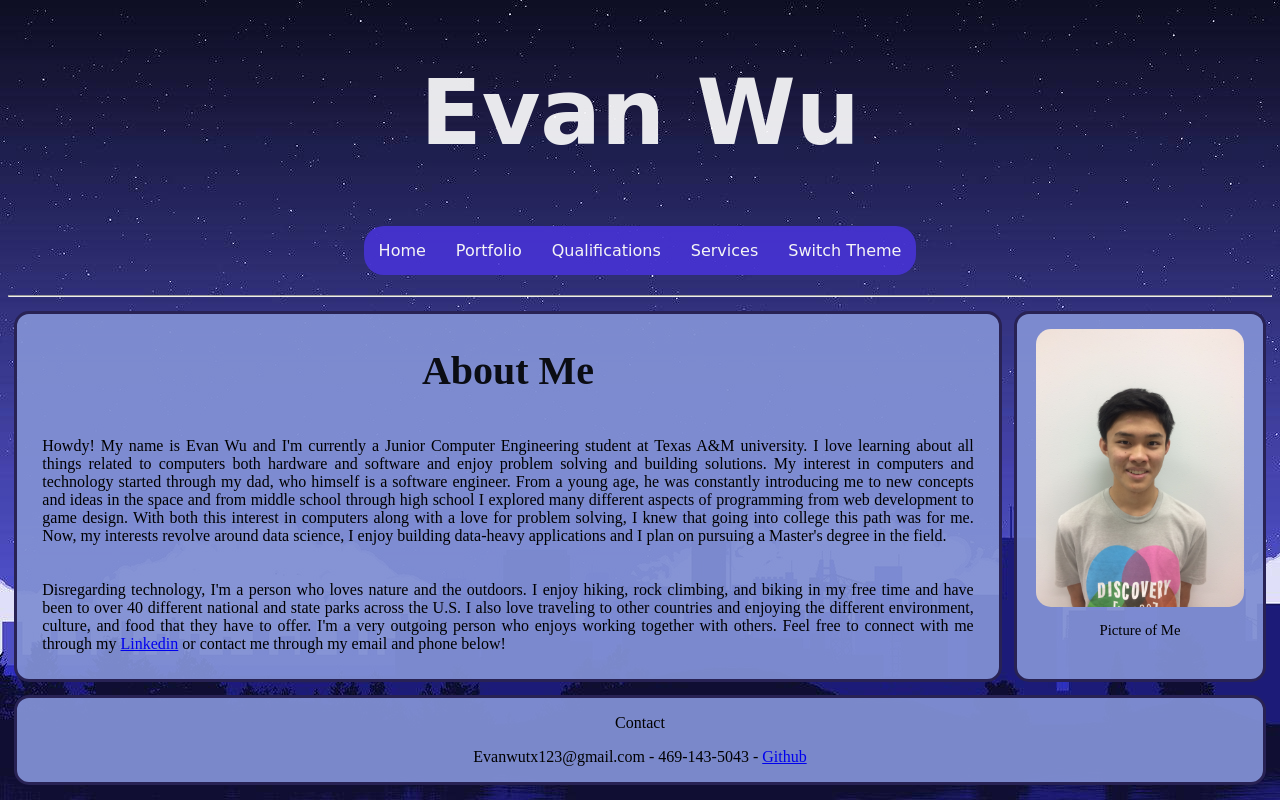
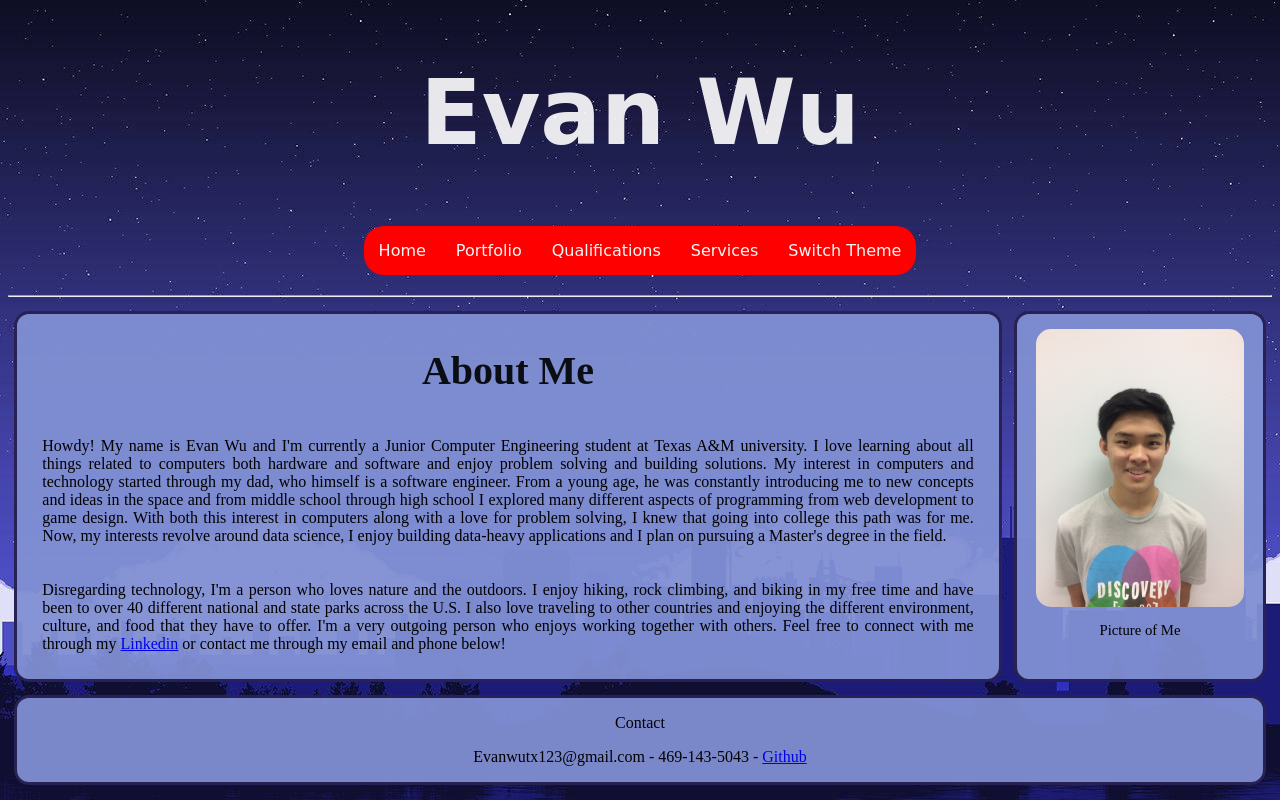
Before and after one commit to Evanwutx/CSCE412, a plain HTML site: page index.html in a window 1280 px wide. Drawn offline with Linux system fonts and the light colour scheme.

Commit message:
background color change in style 1

```diff
--- a/style1.css
+++ b/style1.css
@@ -14,7 +14,8 @@
 
   ul {
     list-style-type: none;
-    background-color: rgba(71, 52, 213, .9);
+    /*background-color: rgba(71, 52, 213, .9);*/
+    background-color: red;
     font-family: cursive;
     border-radius: 20px;
     margin: auto;
```
